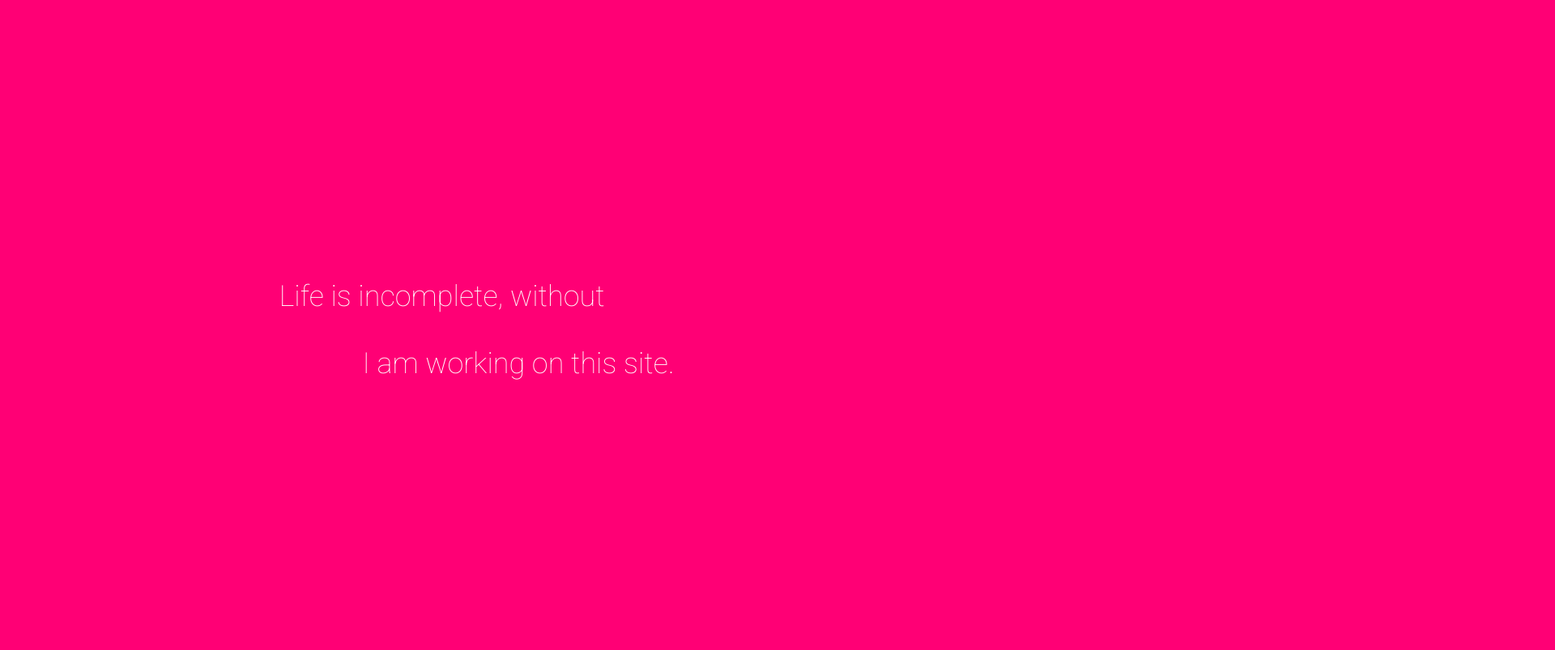
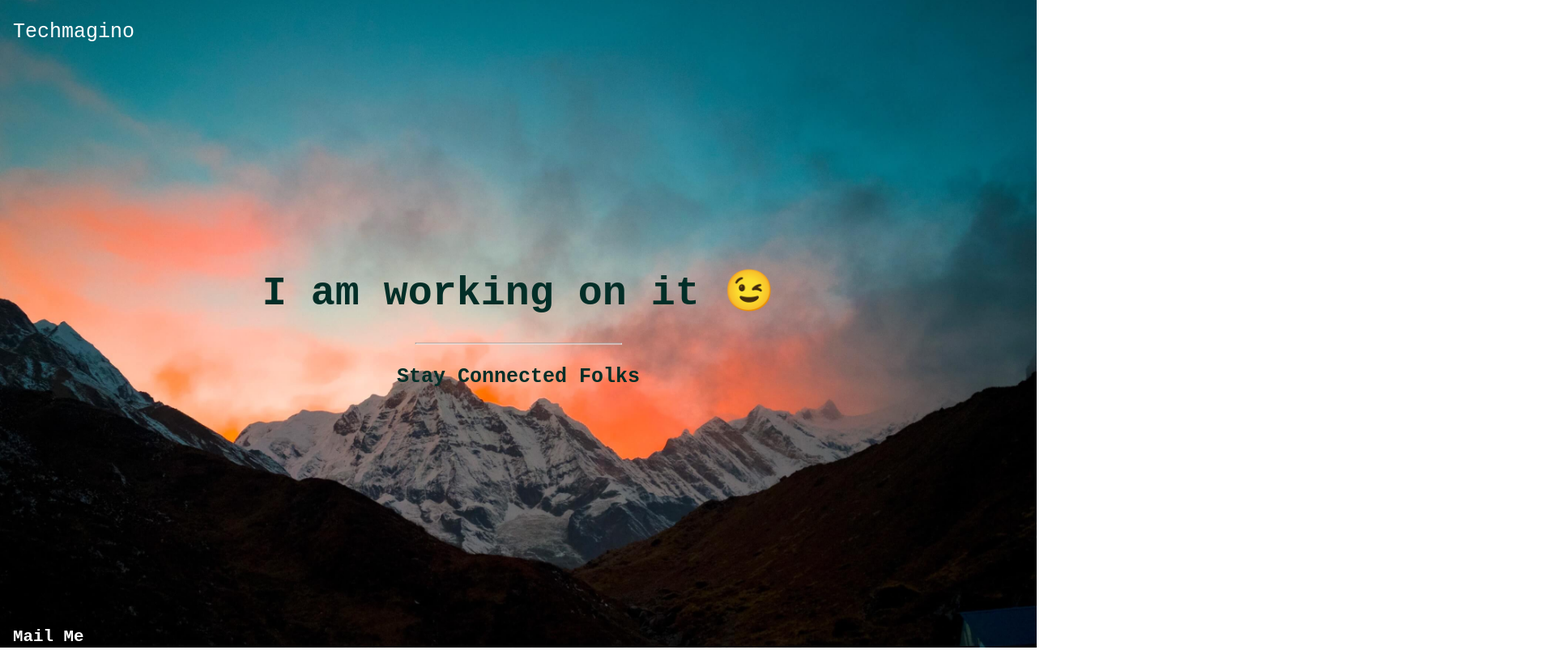
Before and after one commit to techmagino/techmagino.github.io, a plain HTML site: page techmagino.html in a window 1280 px wide. Shown: the top 803 px of the page at 81% size, 1920 px wide, since content can reach past the window. Drawn offline with Linux system fonts and the light colour scheme.

Commit message:
Update Techmagina Page

```diff
--- a/assets/css/styles.css
+++ /dev/null
@@ -1,143 +0,0 @@
-@import url('https://fonts.googleapis.com/css?family=Roboto:100,300,400');
-body {
-  margin:0px;
-  text-align:center;
-  padding-top:43vh;
-  color:#fff;
-  font-family:'Roboto';
-  font-size:36px;
-  font-weight:100;
-  overflow:hidden;
-  animation:bg 5s linear infinite;
-}
-
-.dropping-texts {
-  display: inline-block;
-  width: 180px;
-  text-align: left;
-  height: 36px;
-  vertical-align: -2px;
-}
-
-.dropping-texts > div {
-  font-size:0px;
-  opacity:0;
-  margin-left:-30px;
-  position:absolute;
-  font-weight:300;
-  box-shadow: 0px 60px 25px -20px rgba(0,0,0,0.5);
-}
-
-.dropping-texts > div:nth-child(1) {
-  animation: roll 5s linear infinite 0s;
-}
-.dropping-texts > div:nth-child(2) {
-  animation: roll 5s linear infinite 1s;
-}
-.dropping-texts > div:nth-child(3) {
-  animation: roll 5s linear infinite 2s;
-}
-.dropping-texts > div:nth-child(4) {
-  animation: roll2 5s linear infinite 3s;
-}
-
-@keyframes roll {
-  0% {
-    font-size:0px;
-    opacity:0;
-    margin-left:-30px;
-    margin-top:0px;
-    transform: rotate(-25deg);
-  }
-  3% {
-    opacity:1;
-    transform: rotate(0deg);
-  }
-  5% {
-    font-size:inherit;
-    opacity:1;
-    margin-left:0px;
-    margin-top:0px;
-  }
-  20% {
-    font-size:inherit;
-    opacity:1;
-    margin-left:0px;
-    margin-top:0px;
-    transform: rotate(0deg);
-  }
-  27% {
-    font-size:0px;
-    opacity:0.5;
-    margin-left:20px;
-    margin-top:100px;
-  }
-  100% {
-    font-size:0px;
-    opacity:0;
-    margin-left:-30px;
-    margin-top:0px;
-    transform: rotate(15deg);
-  }
-}
-
-@keyframes roll2 {
-  0% {
-    font-size:0px;
-    opacity:0;
-    margin-left:-30px;
-    margin-top:0px;
-    transform: rotate(-25deg);
-  }
-  3% {
-    opacity:1;
-    transform: rotate(0deg);
-  }
-  5% {
-    font-size:inherit;
-    opacity:1;
-    margin-left:0px;
-    margin-top:0px;
-  }
-  30% {
-    font-size:inherit;
-    opacity:1;
-    margin-left:0px;
-    margin-top:0px;
-    transform: rotate(0deg);
-  }
-  37% {
-    font-size:1500px;
-    opacity:0;
-    margin-left:-1000px;
-    margin-top:-800px;
-  }
-  100% {
-    font-size:0px;
-    opacity:0;
-    margin-left:-30px;
-    margin-top:0px;
-    transform: rotate(15deg);
-  }
-}
-
-@keyframes bg {
-  0% {background: #ff0075;}
-  3% {background: #0094ff;}
-  20% {background: #0094ff;}
-  23% {background: #b200ff;}
-  40% {background: #b200ff;}
-  43% {background: #8BC34A;}
-  60% {background: #8BC34A;}
-  63% {background: #da8744;}
-  80% {background: #da8744;}
-  83% {background: #da8744;}
-  100% {background: #da8744;}
-}
-
-footer {
-    display: flexbox;
-    justify-content: center;
-    padding: 5px;
-    color: #fff;
-  }
--- /dev/null
+++ b/assets/css/tmo.css
@@ -0,0 +1,61 @@
+ /* Set height to 100% for body and html to enable the background image to cover the whole page: */
+ body, html {
+  height: 100%;
+  margin: 0%;
+}
+
+.bgimg {
+  /* Background image */
+  background-image: url('/assets/images/bg.jpg');
+  /* Full-screen */
+  height: 100%;
+  /* Center the background image */
+  background-position: center;
+  /* Scale and zoom in the image */
+  background-size: cover;
+  /* Add position: relative to enable absolutely positioned elements inside the image (place text) */
+  position: relative;
+  /* Add a white text color to all elements inside the .bgimg container */
+  color: rgb(2, 46, 39);
+  /* Add a font */
+  font-family: "Courier New", Courier, monospace;
+  /* Set the font-size to 25 pixels */
+  font-size: 25px;
+}
+
+/* Position text in the top-left corner */
+.topleft {
+  position: absolute;
+  top: 0;
+  left: 16px;
+  color: rgb(255, 255, 255);
+}
+
+/* Position text in the bottom-left corner */
+.bottomleft {
+  position: absolute;
+  bottom: 0;
+  left: 16px;
+}
+
+/* Position text in the middle */
+.middle {
+  position: absolute;
+  top: 50%;
+  left: 50%;
+  transform: translate(-50%, -50%);
+  text-align: center;
+}
+
+/* Style the <hr> element */
+hr {
+  margin: auto;
+  width: 40%;
+}
+
+.mailtext{
+  font-weight: bold;
+  font-size: smaller;
+  color: white;
+  text-decoration: none;
+}
--- a/techmagino.html
+++ b/techmagino.html
@@ -7,30 +7,33 @@
     <meta name="viewport" content="width=device-width, initial-scale=1.0">
     <meta name="description" content="Techmagino is the combination of the Technology, Imagination and innovation.">
     <meta name="author" content="Santhoshkumar">
-    <link rel="stylesheet" href="/assets/css/styles.css">
+    <link rel="stylesheet" href="/assets/css/tmo.css">
     <link rel="icon" href="/assets/images/techmagino_icon.png" type="image/icon type">
     <title>Welcome to Techmagino</title>
 </head>
 
 <body>
 
-    <!--<div class="form-check form-switch">
+  <!--<div class="form-check form-switch">
         <input class="form-check-input" type="checkbox" role="switch" id="flexSwitchCheckDefault">
         <label class="form-check-label" for="flexSwitchCheckDefault">Switch to Dark Mode    </label>
       </div>-->
 
-    Life is incomplete, without
-    <div class="dropping-texts">
-    <div>Technology</div>
-    <div>Imagination</div>
-    <div>Innovation</div>
-    <div>Curious and Fun!</div>
-    </div>
+      <div class="bgimg">
+        <div class="topleft">
+          <p>Techmagino</p>
+        </div>
+        <div class="middle">
+          <h1>I am working on it 😉</h1>
+          <hr>
+          <p><b>Stay Connected Folks</b></p>
+        </div>
+        <div class="bottomleft">
+          <a class="mailtext" href="mailto:psanthoshkumar.official@gmail.com" target="_blank">Mail Me</a>
+        </div>
+      </div>
 
-    <footer>
-        <p>I am working on this site.</p>
-      </footer>
+    <script src="/assets/js/tmo.js"></script>
 
-    <script src="/assets/js/script.js"></script>
 </body>
 </html>
```
Also changed, not shown: assets/images/bg.jpg (added), assets/js/script.js (deleted), assets/js/tmo.js (added).
